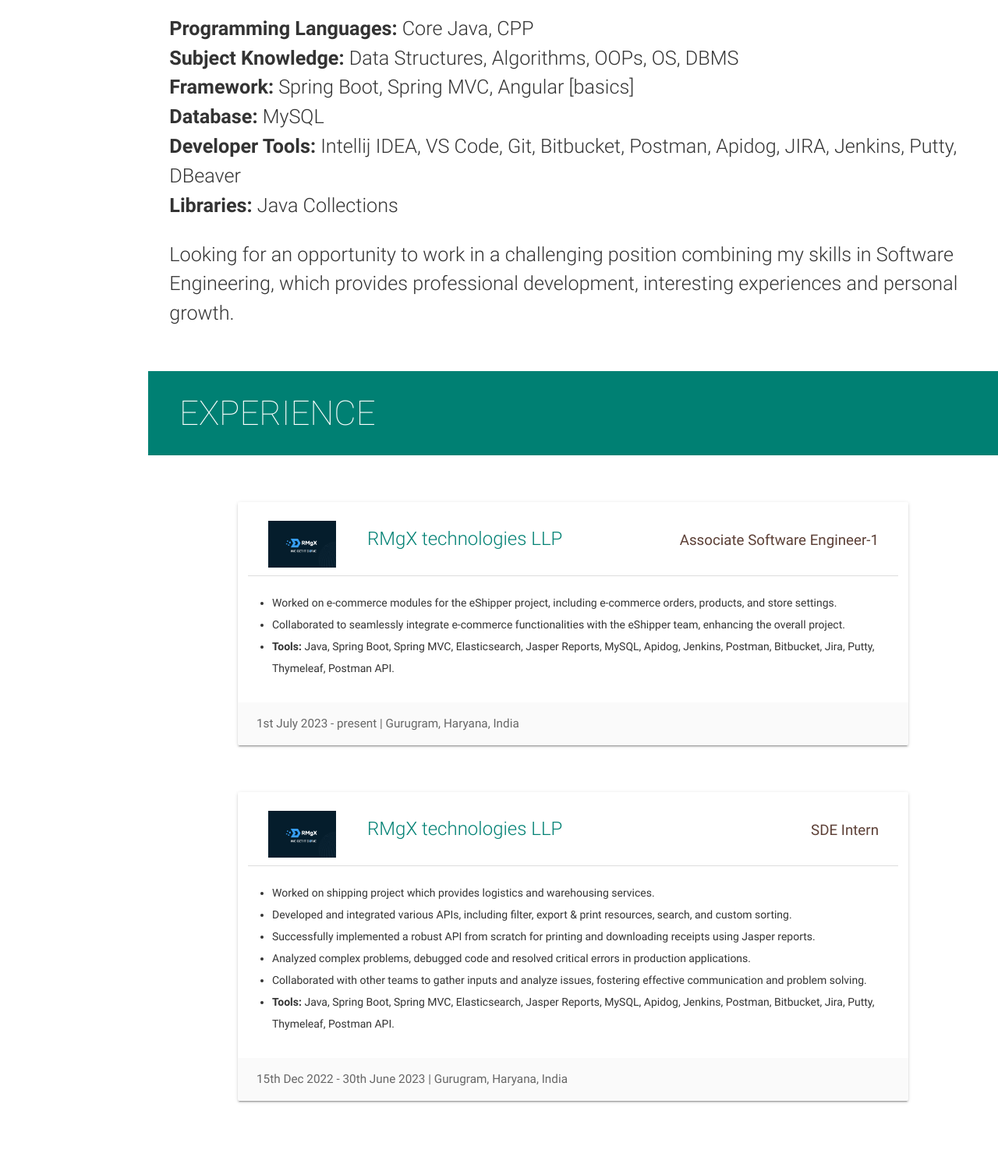
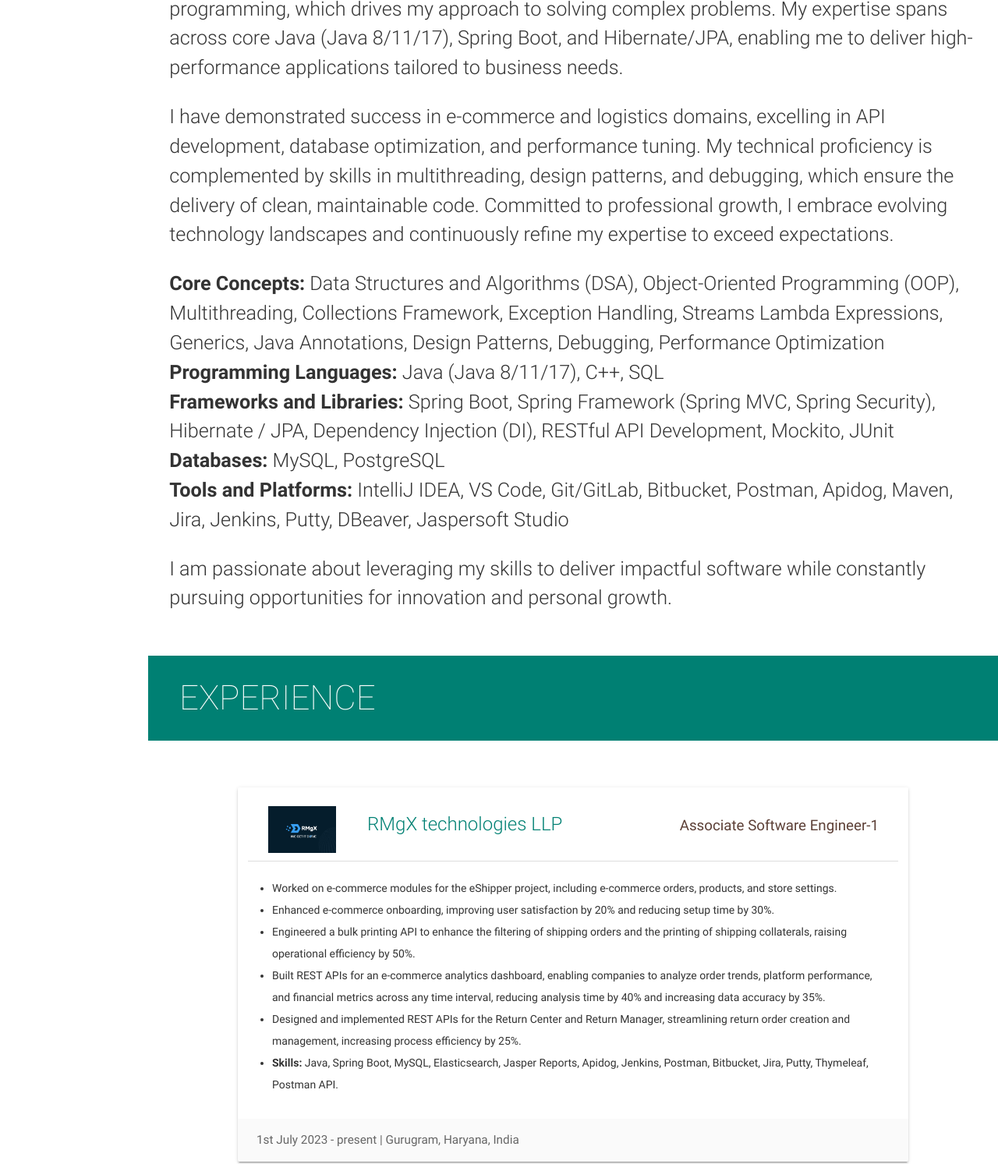
Before and after one commit to suniel2520/suniel2520.github.io, a plain HTML site: page index.html in a window 1280 px wide. Shown: the part 1089-2582 px from the top of the page at 78% size. Drawn offline with nearby package versions, Linux system fonts and the light colour scheme.

Commit message:
[Improvement]: Experience and Resume updated along with profile informations

```diff
--- a/index.html
+++ b/index.html
@@ -152,7 +152,7 @@
         5. mdi-file-folder-shared
         -->
         <a aria-label="Open Sunil's resume in a new tab" href="#resume" target="_blank"
-          onclick="window.open('https://drive.google.com/file/d/1AeuGbYdP4n4pZ_jqgv3wFUcmgl1plWoY/view?usp=sharing')"
+          onclick="window.open('https://drive.google.com/file/d/1jP3RYd8v-dU0ShARxelbgYT20kLuU-Zr/view?usp=sharing')"
           class="waves-effect waves-dark teal-text"><i class="mdi-file-folder-open small"></i><span>Resume</span></a>
 
         <!-- Resume Code below-->
@@ -204,8 +204,8 @@
             class="mdi-content-mail small"></i><span>Contact</span></a>
       </li>
       <li class="bold">
-        <a aria-label="Open Varad's Resume in a new tab"
-          href="https://drive.google.com/file/d/1B6MZ1z0-7NsefC3Lm_q-uhib28MTqpE9/view?usp=sharing" target="_blank"
+        <a aria-label="Open Sunil's Resume in a new tab"
+          href="https://drive.google.com/file/d/1jP3RYd8v-dU0ShARxelbgYT20kLuU-Zr/view?usp=sharing" target="_blank"
           class="waves-effect waves-dark teal-text"><i class="mdi-file-folder-open small"></i><span>Resume</span></a>
       </li>
     </ul>
@@ -225,8 +225,8 @@
               <!-- <h5 style="color:#fff">A <span class="typing" style="font-weight: 300; color:#004d40"></span></h5> -->
               <!-- <h5 style="color:#00796b">A <span class="typing" style="font-weight: 300; color:#fff"></span></h5> -->
               <!-- <h5>Self-driven, quick starter, passionate programmer with a curious mind who enjoys solving a complex and challenging real-world problems.</h5> -->
-              <h5>Associate Software Engineer-1 @RMgX | Ex-SDE Intern @RMgX | Competitive Programmer | Ranked 1011 in
-                Google Kickstart 2022 Round B | 1800+ rating @LC | Java Developer</h5>
+              <h5>Associate Software Engineer-1 @RMgX | Java Software Developer | Competitive Programmer
+                | Ranked 1011 in Google Kickstart 2022 Round B | 1800+ rating @LeetCode</h5>
             </div>
             <div class="social">
               <a href="https://www.linkedin.com/in/sunil-kumar-gupta-358210213/" target="_blank">
@@ -281,19 +281,29 @@
           I am passionate about developing complex applications that solve real-world problems impacting millions of users.
         </p> -->
         <p>
-          Hey there, I'm Sunil, a Software Developer with 6 months of professional experience and a graduate from NIT
-          Silchar. With strong expertise in data structures and algorithms, I'm eager to take on roles that offer
-          continuous learning and challenging opportunities.
+          Hey there, I'm Sunil, a Software Developer with 2 years of hands-on experience, I specialize in developing robust, scalable,
+          and efficient software solutions. Graduating from NIT Silchar, I have cultivated a strong foundation in data structures,
+          algorithms, and object-oriented programming, which drives my approach to solving complex problems. My expertise spans across
+          core Java (Java 8/11/17), Spring Boot, and Hibernate/JPA, enabling me to deliver high-performance applications tailored to
+          business needs.
+        </p>
+        <p>
+          I have demonstrated success in e-commerce and logistics domains, excelling in API development, database optimization, and
+          performance tuning. My technical proficiency is complemented by skills in multithreading, design patterns, and debugging,
+          which ensure the delivery of clean, maintainable code. Committed to professional growth, I embrace evolving technology
+          landscapes and continuously refine my expertise to exceed expectations.
         </p>
         <p>
         <ul>
-          <li><b>Programming Languages:</b> Core Java, CPP </li>
-          <li><b>Subject Knowledge:</b> Data Structures, Algorithms, OOPs, OS, DBMS </li>
-          <li><b>Framework:</b> Spring Boot, Spring MVC, Angular [basics] </li>
-          <li><b>Database:</b> MySQL </li>
-          <li><b>Developer Tools:</b> Intellij IDEA, VS Code, Git, Bitbucket, Postman, Apidog, JIRA, Jenkins, Putty,
-            DBeaver</li>
-          <li><b>Libraries:</b> Java Collections </li>
+          <li><b>Core Concepts:</b> Data Structures and Algorithms (DSA), Object-Oriented Programming (OOP), Multithreading, Collections
+            Framework, Exception Handling, Streams Lambda Expressions, Generics, Java Annotations, Design Patterns, Debugging,
+            Performance Optimization </li>
+          <li><b>Programming Languages:</b> Java (Java 8/11/17), C++, SQL </li>
+          <li><b>Frameworks and Libraries:</b> Spring Boot, Spring Framework (Spring MVC, Spring Security), Hibernate / JPA, Dependency
+            Injection (DI), RESTful API Development, Mockito, JUnit </li>
+          <li><b>Databases:</b> MySQL, PostgreSQL </li>
+          <li><b>Tools and Platforms:</b> IntelliJ IDEA, VS Code, Git/GitLab, Bitbucket, Postman, Apidog, Maven, Jira, Jenkins, Putty, DBeaver,
+            Jaspersoft Studio</li>
         </ul>
 
         </p>
@@ -303,8 +313,8 @@
           Detail-oriented Software Developer with professional experience in Backend Development, Machine Learning, Computer Vision. I am adept in Python, Django, Flask, SQL, Machine Learning, Computer Vision.
         </p> -->
         <p>
-          Looking for an opportunity to work in a challenging position combining my skills in Software Engineering,
-          which provides professional development, interesting experiences and personal growth.
+          I am passionate about leveraging my skills to deliver impactful software while constantly pursuing opportunities for
+          innovation and personal growth.
         </p>
         <!-- <p>
           Another Paragraph
@@ -347,15 +357,26 @@
             <div class="role brown-text text-darken-2">Associate Software Engineer-1</div>
             <ul>
               <li>
-                Worked on e-commerce modules for the eShipper project, including e-commerce orders, products, and store
-                settings.
+                Worked on e-commerce modules for the eShipper project, including e-commerce orders, products, and store settings.
               </li>
               <li>
-                Collaborated to seamlessly integrate e-commerce functionalities with the eShipper team, enhancing the
-                overall project.
+                Enhanced e-commerce onboarding, improving user satisfaction by 20% and reducing setup time by 30%.
               </li>
               <li>
-                <b>Tools:</b> Java, Spring Boot, Spring MVC, Elasticsearch, Jasper Reports, MySQL, Apidog,
+                Engineered a bulk printing API to enhance the filtering of shipping orders and the printing of shipping collaterals,
+                raising operational efficiency by 50%.
+              </li>
+              <li>
+                Built REST APIs for an e-commerce analytics dashboard, enabling companies to analyze order trends, platform
+                performance, and financial metrics across any time interval, reducing analysis time by 40% and increasing
+                data accuracy by 35%.
+              </li>
+              <li>
+                Designed and implemented REST APIs for the Return Center and Return Manager, streamlining return order creation and
+                management, increasing process efficiency by 25%.
+              </li>
+              <li>
+                <b>Skills:</b> Java, Spring Boot, MySQL, Elasticsearch, Jasper Reports, Apidog,
                 Jenkins, Postman, Bitbucket, Jira, Putty, Thymeleaf, Postman API.
               </li>
             </ul>
@@ -386,22 +407,15 @@
             <div class="role brown-text text-darken-2">SDE Intern</div>
             <ul>
               <li>
-                Worked on shipping project which provides logistics and warehousing services.
+                Developed and integrated APIs for a shipping project, including filter, export, search, and receipt printing with Jasper
+                Reports, boosting operational efficiency by 10%.
               </li>
               <li>
-                Developed and integrated various APIs, including filter, export & print resources, search, and custom
-                sorting.
+                Resolved critical production issues, enhancing system stability and improving cross-functional collaboration to accelerate
+                resolution processes by 20%.
               </li>
               <li>
-                Successfully implemented a robust API from scratch for printing and downloading receipts using Jasper
-                reports.
-              </li>
-              <li>Analyzed complex problems, debugged code and resolved critical errors in production applications.</li>
-              <li>Collaborated with other teams to gather inputs and analyze issues, fostering effective communication
-                and problem solving.</li>
-
-              <li>
-                <b>Tools:</b> Java, Spring Boot, Spring MVC, Elasticsearch, Jasper Reports, MySQL, Apidog,
+                <b>Skills:</b> Java, Spring Boot, MySQL, Elasticsearch, Jasper Reports, Apidog,
                 Jenkins, Postman, Bitbucket, Jira, Putty, Thymeleaf, Postman API.
               </li>
             </ul>
```
